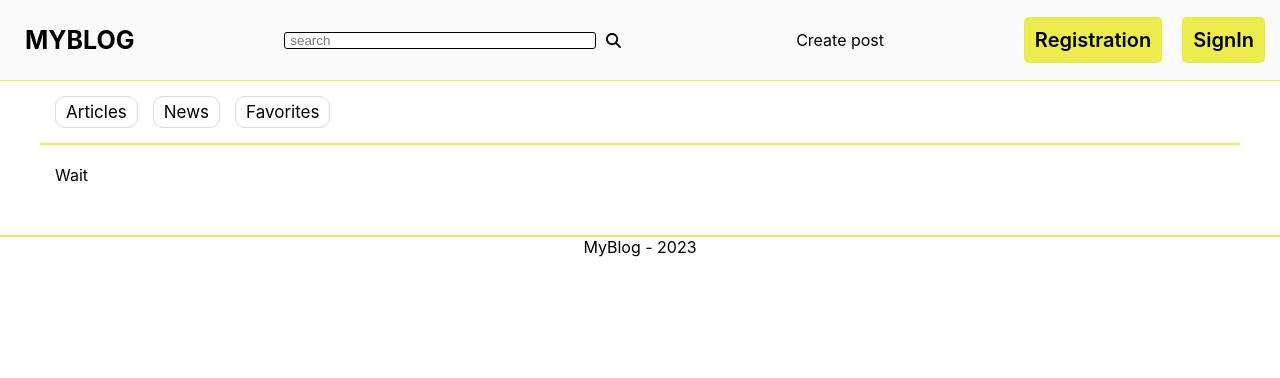
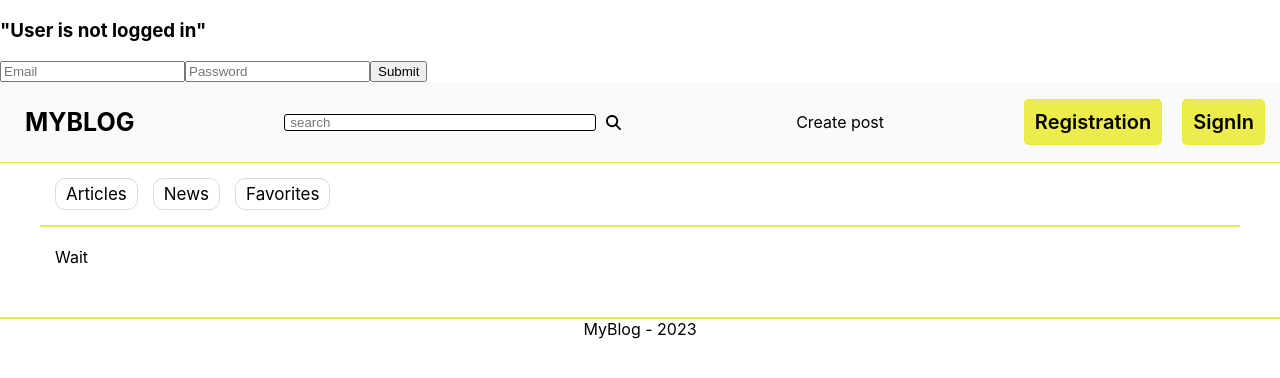
Before and after one commit to aleroom/Diploma_work, a React (Create React App) app in the folder my-app/: page /articles in a window 1280 px wide. Shown: the top 378 px of the page. Built offline with nearby package versions, Linux system fonts and the light colour scheme.

Commit message:
add slice login

```diff
--- a/my-app/src/App.js
+++ b/my-app/src/App.js
@@ -2,13 +2,13 @@ import './App.css';
 import React from "react";
 import Home from './pages/Home';
 import { Route, Routes } from "react-router-dom";
-
+import { useState } from 'react';
 import News from "./pages/News";
 import Favorites from './pages/Favorites';
 import Articles from './pages/Articles';
 import Post from './pages/Post';
-
-// import {useSelector, useDispatch} from 'react-redux';
+import {useSelector, useDispatch} from 'react-redux';
+import {login} from "./appSlices/index";
 // import { swichTheme } from './appSlices/theme';
 
 function App() {
@@ -21,8 +21,41 @@ function App() {
   // const handleActiveLink = (linkStatus, theme) => {
   //   return linkStatus.isActive ? `${styles.link} ${styles[theme]}` : `${styles.link}`
   // }
+  const userStatus = useSelector((state) => state?.rootReducer?.userReducer?.user);
+  const dispatch = useDispatch();
+
+  const [password, setPassword] = useState("");
+  const [email, setEmail] = useState("");
+
+  const handleLogin = (e) => {
+    e.preventDefault()
+    dispatch(login({email, password}))
+  }
 
   return (
+
+    <>
+
+    <h3>{JSON.stringify(userStatus)}</h3>
+    <form onSubmit = {handleLogin}>
+        <input
+          type={"email"}
+          required
+          placeholder={"Email"}
+          value={email}
+          onChange = {(e) => setEmail(e.target.value)}
+        />
+        <input
+          type={"password"}
+          placeholder={"Password"}
+          value={password}
+          required
+          onChange = {(e) => setPassword(e.target.value)}
+        />
+
+        <input type="submit" value="Submit" />
+        <br />
+  </form>
 
     <Routes>
       <Route path='/' element={<Home />}/>
@@ -31,6 +64,9 @@ function App() {
       <Route path="/favorites" element={<Favorites />} />
       <Route path="/post/:id" element={<Post />} />
     </Routes>
+    </>
+
+
 
 );
 }
--- a/my-app/src/appSlices/index.js
+++ b/my-app/src/appSlices/index.js
@@ -49,8 +49,7 @@ export const login = createAsyncThunk(
             "Content-Type": "application/json",
           },
           body: JSON.stringify(user),
-        }
-      );
+        });
       if (!response.ok) {
         throw new Error("Server Error 1");
       }
@@ -63,12 +62,32 @@ export const login = createAsyncThunk(
   }
 );
 
+export const userSlice = createSlice({
+  name: "user",
+  initialState: {
+    user: "User is not logged in",
+  },
+  reducers: {},
+  extraReducers: (builder) => {
+    builder.addCase(login.fulfilled, (state, action) => {
+      state.user = action.payload;
+    });
+    builder.addCase(login.pending, (state, action) => {
+      state.user = "Loading...";
+    });
+    builder.addCase(login.rejected, (state, action) => {
+      state.user = "Error";
+    });
+  },
+});
+
 const initialState = {
   menu: { articles: "Articles", news: "News", favorites: "Favorites" },
   posts: [],
   theme: 'light',
   favorite: [],
-  value: 0
+  value: 0,
+  user: ""
 };
 
 // export const themeSlice = createSlice({
@@ -142,24 +161,7 @@ const postsSlice = createSlice({
   },
 });
 
-export const userSlice = createSlice({
-  name: "user",
-  initialState: {
-    user: "User is not logged in",
-  },
-  reducers: {},
-  extraReducers: (builder) => {
-    builder.addCase(login.fulfilled, (state, action) => {
-      state.user = action.payload;
-    });
-    builder.addCase(login.pending, (state, action) => {
-      state.user = "Loading...";
-    });
-    builder.addCase(login.rejected, (state, action) => {
-      state.user = "Error";
-    });
-  },
-});
+
 
 export const { setPosts, addFavorite, delitemarksFavorites, setLikes, setDislikes, increment, decrement } =
   postsSlice.actions;
@@ -167,4 +169,6 @@ export const { setPosts, addFavorite, delitemarksFavorites, setLikes, setDislike
 
 export default postsSlice.reducer;
 
+
+
 // export const { reducer } = userSlice;
--- a/my-app/src/components/BlogCard/BlogCard.module.css
+++ b/my-app/src/components/BlogCard/BlogCard.module.css
@@ -33,7 +33,17 @@
 h2 {
     text-align: left;
     cursor: pointer;
+    text-decoration: none;
+
 }
+h2 a {
+    color: black;
+    text-decoration: none;
+}
+h2 a:hover {
+    text-decoration-line: underline;
+}
+
 
 p{
     text-align: justify;
--- a/my-app/src/store/index.js
+++ b/my-app/src/store/index.js
@@ -1,7 +1,8 @@
 import { combineReducers, configureStore } from "@reduxjs/toolkit"; //стандартные функции, комбайн редьюсер - функция, которая помогает прокинуть все редьюсеры, склеить все редьюсеры в один рутРедьюсер(корневой редьюсер)
 
 import postsSlice, { userSlice } from "../appSlices/index.js";
- import themeSlice from "../appSlices/theme.js";
+import themeSlice from "../appSlices/theme.js";
+
 
 
 
```
